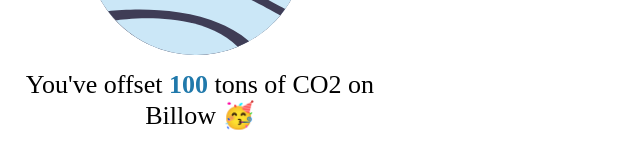
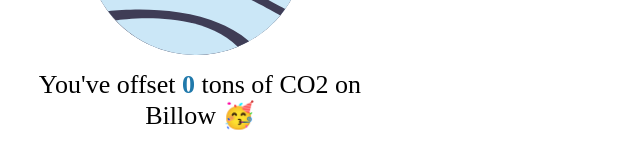
Before and after one commit to ianrackow/Billow, a React (Create React App) app: page /summary in a window 1280 px wide. Shown: the part 232-392 px from the top of the page, without its empty margins (0-640 px from the left). Built offline with nearby package versions, Linux system fonts and the light colour scheme.

Commit message:
Track total emissions

```diff
--- a/src/App.js
+++ b/src/App.js
@@ -7,6 +7,7 @@
 import Summary from "./components/Summary";
 
 function App() {
+  localStorage.setItem("totalEmissions", 0)
   const history = createMemoryHistory();
   return (
     <div className="App">
--- a/src/components/OrderDetails.js
+++ b/src/components/OrderDetails.js
@@ -86,6 +86,7 @@
 
   const donate = async () => {
     // Wait 3 seconds (this will eventually be a call to the Stripe API)
+    localStorage.setItem("totalEmissions", localStorage.getItem("totalEmissions") + x.money)
     setIsLoading(true);
     await delay(3000);
 
--- a/src/components/Summary.js
+++ b/src/components/Summary.js
@@ -1,4 +1,4 @@
-import React from "react";
+import React, { useState } from "react";
 import styled from "styled-components";
 import NavBar from "./NavBar";
 
@@ -20,6 +20,8 @@
 `;
 
 export default function Summary() {
+  const totalEmissions = localStorage.getItem("totalEmissions");
+
   return (
     <>
       <NavBar />
@@ -27,7 +29,7 @@
         <NatureSplash src="/images/nature-undraw.svg" />
         <Header>
           You've offset&nbsp;
-          <span style={{ color: "#2079ab", fontWeight: 700 }}>100</span>
+          <span style={{ color: "#2079ab", fontWeight: 700 }}>{totalEmissions}</span>
           &nbsp;tons of CO2 on Billow 🥳
         </Header>
       </Container>
```
